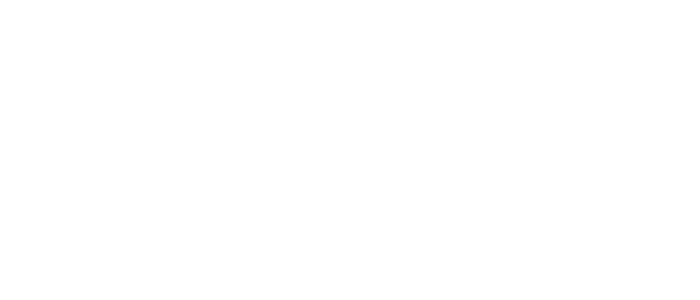
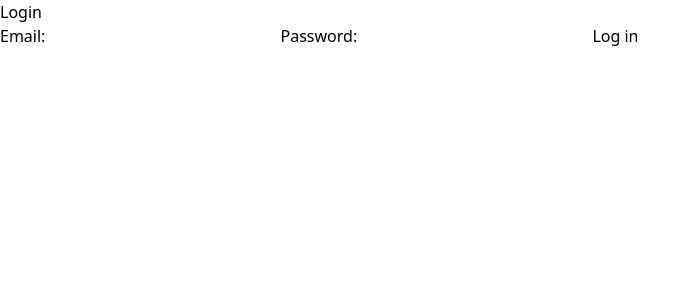
Before and after one commit to Sirderyl/Team-Project-and-Proffesionalism, a React (Vite) app in the folder Volunteering/: page /login in a window 1280 px wide. Before the commit this address had no page. Shown: the top 300 px of the page, without its empty margins (0-700 px from the left). Built offline with nearby package versions, Linux system fonts and the light colour scheme.

Commit message:
Framework for login page

```diff
--- a/Volunteering/src/App.jsx
+++ b/Volunteering/src/App.jsx
@@ -1,5 +1,6 @@
 import { Routes, Route } from 'react-router-dom'
 import Home from './pages/Home'
+import Login from './pages/Login'
 
 function App() {
 
@@ -7,6 +8,7 @@ function App() {
     <div className='App'>
       <Routes>
         <Route path='/' element={<Home />} />
+        <Route path='/login' element={<Login />} />
        </Routes>
     </div>
   )
--- /dev/null
+++ b/Volunteering/src/pages/Login.jsx
@@ -0,0 +1,61 @@
+import { useState } from 'react'
+
+/**
+ * Login page
+ */
+export default function Login() {
+    const [email, setEmail] = useState('')
+    const [password, setPassword] = useState('')
+    // TODO: Clear this when changing credentials, or use a pop-up
+    const [error, setError] = useState()
+
+    async function handleSubmit(e) {
+        e.preventDefault()
+
+        try {
+            const response = await fetch('/api/login', {
+                headers: { 'Authorization': `Bearer ${btoa(`${email}:${password}`)}` }
+            })
+            const data = await response.json()
+
+            if (!response.ok) throw new Error(data.message)
+
+            // TODO: Store token in local storage
+            console.log(response)
+
+            // Only clear the email if the login was successful
+            setEmail('')
+        } catch (error) {
+            console.error(error)
+            setError(error.message)
+        } finally {
+            // Always clear the password
+            setPassword('')
+        }
+    }
+
+    return (
+        <main>
+            <h1>Login</h1>
+            <form onSubmit={handleSubmit}>
+                <label>Email: <input
+                    type='email'
+                    value={email}
+                    onChange={e => setEmail(e.target.value)}
+                    required
+                /></label>
+
+                <label>Password: <input
+                    type='password'
+                    value={password}
+                    onChange={e => setPassword(e.target.value)}
+                    required
+                /></label>
+
+                <button type='submit'>Log in</button>
+            </form>
+
+            {error && <p>{error}</p>}
+        </main>
+    )
+}
```
